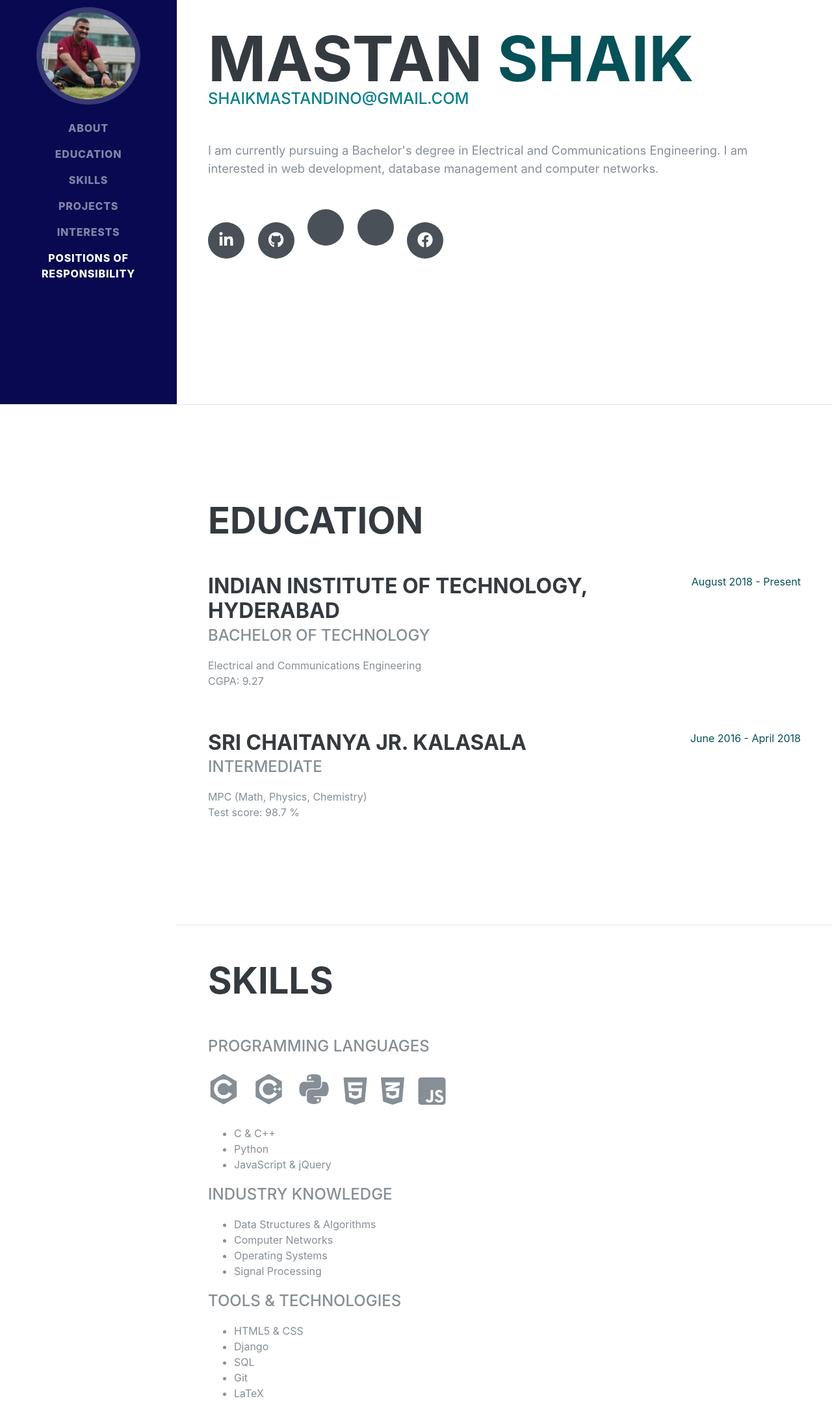
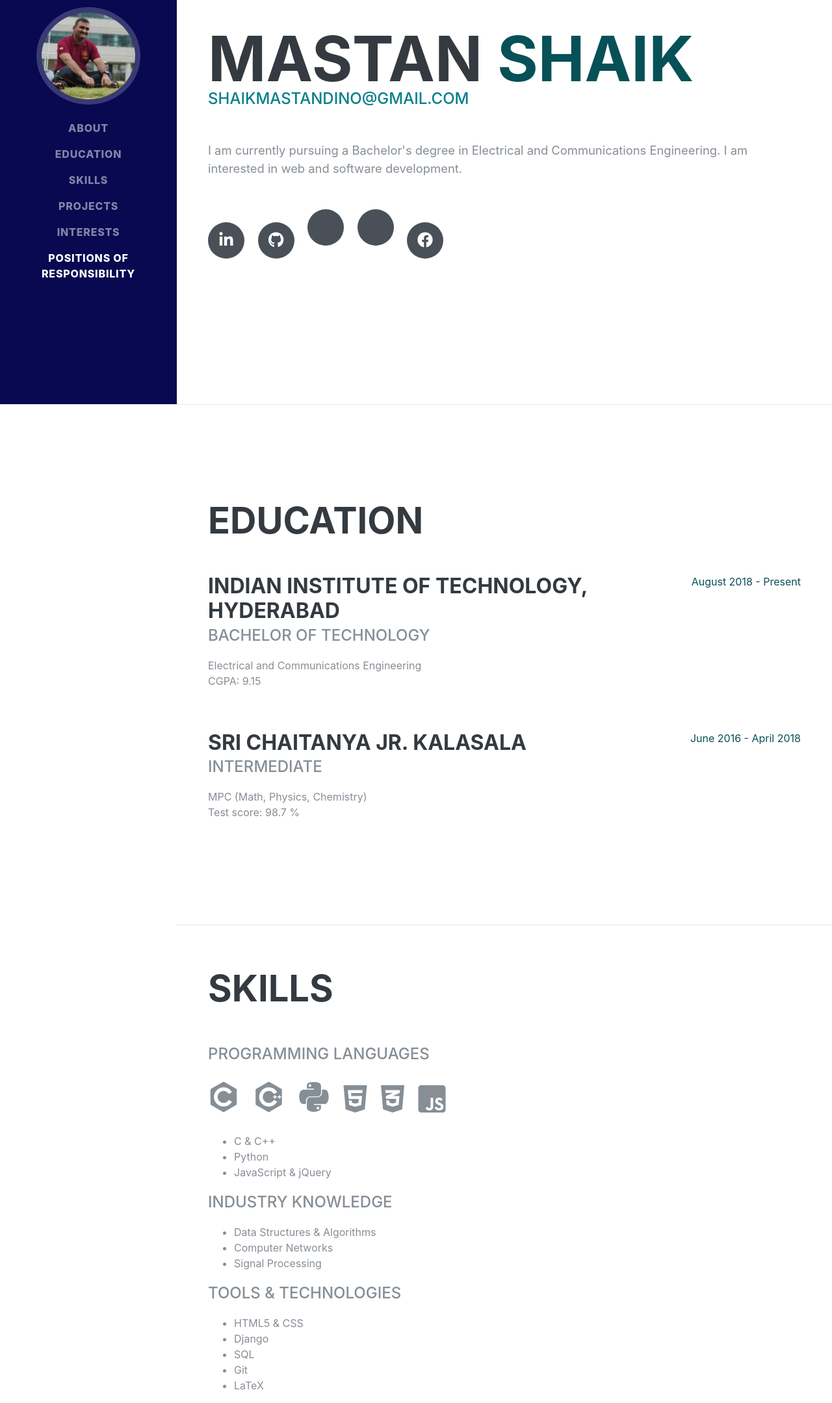
Before and after one commit to Mastan1301/Portfolio, a plain HTML site: page index.html in a window 1280 px wide. Shown: the part 178-2337 px from the top of the page at 65% size. Drawn offline with nearby package versions, Linux system fonts and the light colour scheme; some icons are missing; a web font is replaced by a local one.

Commit message:
Update info

```diff
--- a/index.html
+++ b/index.html
@@ -71,7 +71,7 @@
                 <div class="subheading mb-5">
                     <a target="_blank" href="mailto:shaikmastandino@gmail.com">shaikmastandino@gmail.com</a>
                 </div>
-                <p class="lead mb-5">I am currently pursuing a Bachelor's degree in Electrical and Communications Engineering. I am interested in web development, database management and computer networks.</p>
+                <p class="lead mb-5">I am currently pursuing a Bachelor's degree in Electrical and Communications Engineering. I am interested in web and software development.</p>
                 <div class="social-icons">
                     <a href="https://www.linkedin.com/in/mastan-shaik-4b0086174/">
                         <i class="fab fa-linkedin-in"></i>
@@ -104,7 +104,7 @@
                         <h3 class="mb-0">Indian Institute of Technology, Hyderabad</h3>
                         <div class="subheading mb-3">Bachelor of Technology</div>
                         <div>Electrical and Communications Engineering</div>
-                        <p>CGPA: 9.27</p>
+                        <p>CGPA: 9.15</p>
                     </div>
                     <div class="resume-date text-md-right">
                         <span class="text-primary">August 2018 - Present</span>
@@ -170,8 +170,6 @@
                     <li>
                         <i class="fa-li fa fa-circle"></i>Computer Networks</li>
                     <li>
-                        <i class="fa-li fa fa-circle"></i>Operating Systems</li>
-                    <li>
                         <i class="fa-li fa fa-circle"></i>Signal Processing</li>
                 </ul>
 
@@ -236,7 +234,7 @@
         <section class="resume-section p-3 p-lg-5 d-flex align-items-center" id="interests">
             <div class="w-100">
                 <h2 class="mb-5">Interests</h2>
-                <p>Apart from programming and development, I am interested in painting and sketching portraits. I also watch sci-fi movies and documentaries on astronomical phenomena, the history of earth and evolutionary theory.</p>
+                <p>Apart from programming and development, I am interested in painting and sketching portraits. I also watch suspense thrillers, sci-fi movies and documentaries of astronomical phenomena, the history of earth and evolutionary theory.</p>
                 <p class="mb-0">
                 </p>
             </div>
```
